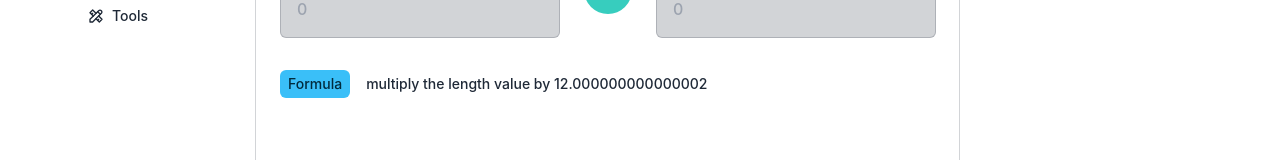
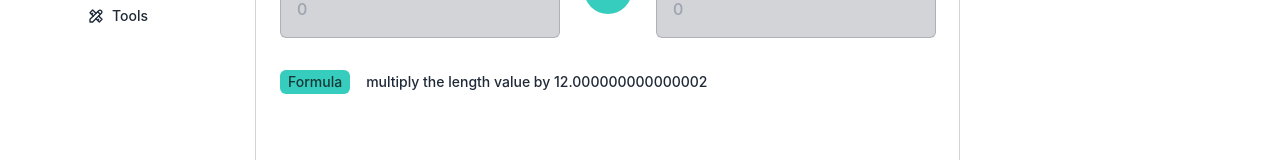
Before and after one commit to Rich1997/quickTools, a React (Vite) app: page / in a window 1280 px wide. Shown: the part 234-394 px from the top of the page. Built offline with nearby package versions, Linux system fonts and the light colour scheme; a web font is replaced by a local one.

Commit message:
1 file modified

```diff
--- a/src/tools/LengthConverter.tsx
+++ b/src/tools/LengthConverter.tsx
@@ -103,7 +103,7 @@ const LengthConverter = () => {
             {Number(firstValue) && Number(secondValue) !== 0 ? (
                 <>
                     <div className="flex gap-4 text-sm items-center pb-4">
-                        <div className="px-2 py-1 bg-success text-success-content rounded-md">
+                        <div className="px-2 py-0.5 bg-success text-success-content rounded-md">
                             Result
                         </div>
                         <div>
@@ -116,7 +116,7 @@ const LengthConverter = () => {
                 ''
             )}
             <div className="flex gap-4 text-sm items-center">
-                <div className="px-2 py-1 bg-info text-info-content rounded-md">
+                <div className="px-2 py-0.5 bg-accent text-accent-content rounded-md">
                     Formula
                 </div>
                 <div>multiply the length value by {Number(factor)}</div>
```
